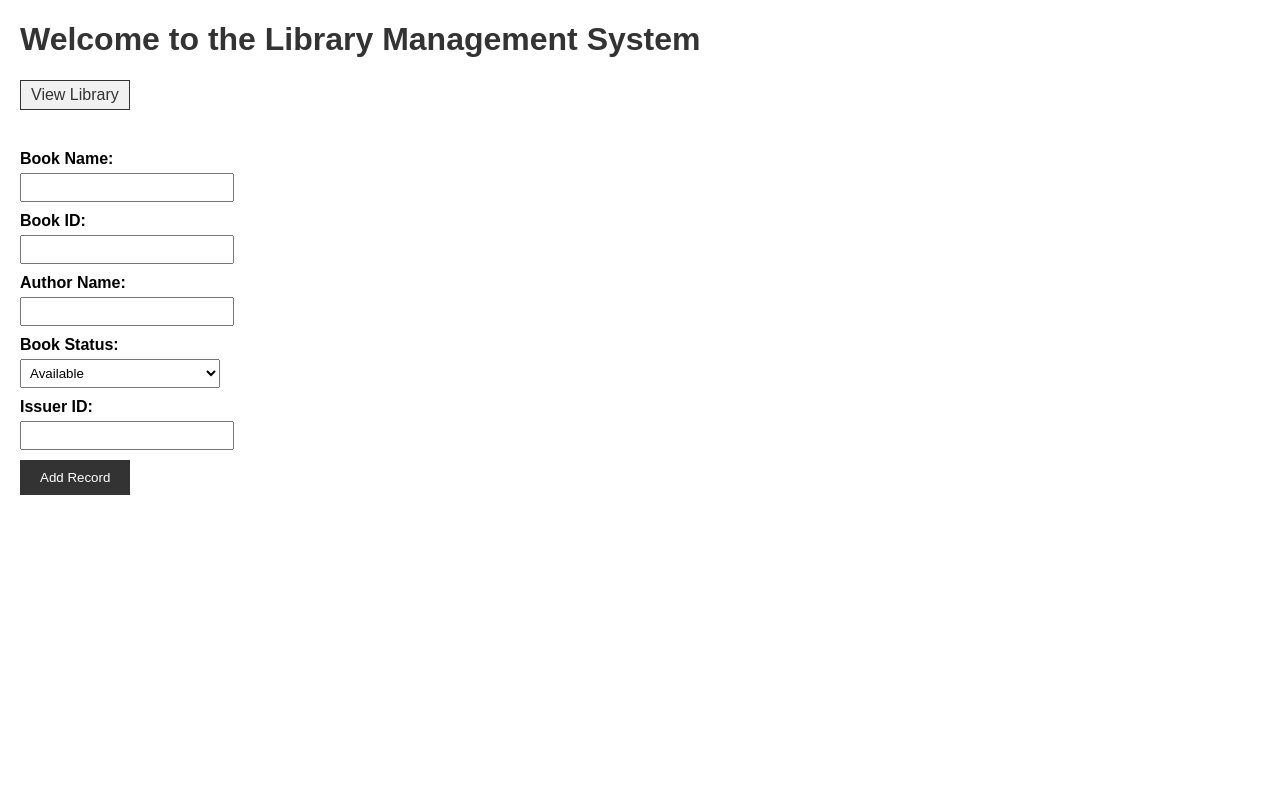
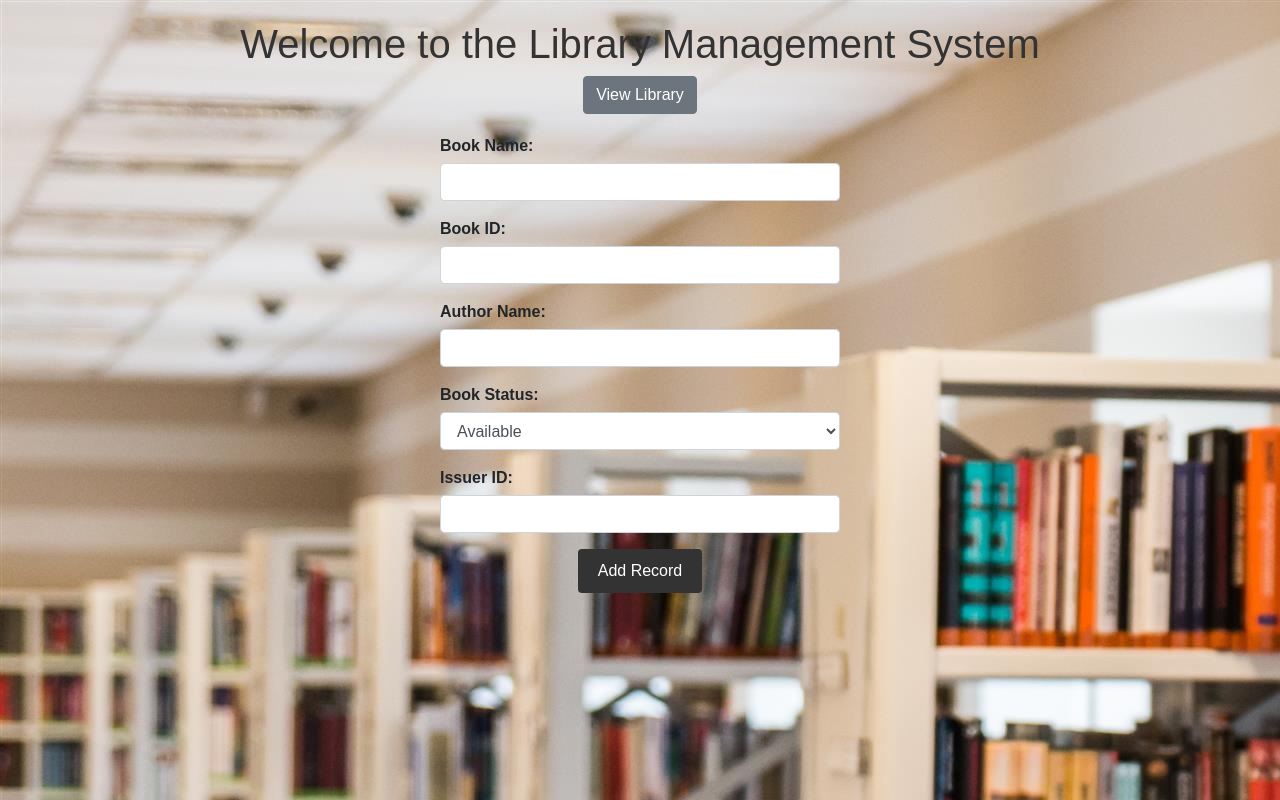
Before and after one commit to vishnuvardhanreddy31/library-management-system-gvr, a Flask app: page / in a window 1280 px wide. Run offline with Flask 3, Linux system fonts and the light colour scheme; some libraries are stand-ins or nearby versions.

Commit message:
new version

```diff
--- a/templates/index.html
+++ b/templates/index.html
@@ -3,18 +3,31 @@
 
 <head>
   <title>Library Management System</title>
+  <meta name="viewport" content="width=device-width, initial-scale=1">
+  <link rel="stylesheet" href="https://stackpath.bootstrapcdn.com/bootstrap/4.5.2/css/bootstrap.min.css">
   <style>
     body {
       font-family: Arial, sans-serif;
       margin: 20px;
+      background-image: url(../static/library.jpg);
+      background-repeat: no-repeat;
+      background-color: rgba(0, 0, 0, 0.7);
+      /* Transparent black background */
     }
 
     h1 {
       color: #333;
+      text-align: center;
+    }
+
+    .center-button {
+      text-align: center;
     }
 
     form {
       margin-top: 20px;
+      max-width: 400px;
+      margin: 0 auto;
     }
 
     label {
@@ -26,8 +39,9 @@
     input[type="text"],
     select {
       padding: 5px;
-      width: 200px;
+      width: 100%;
       margin-bottom: 10px;
+      box-sizing: border-box;
     }
 
     input[type="submit"] {
@@ -51,34 +65,55 @@
     a:hover {
       background-color: #333;
       color: #fff;
+      align-items: center;
+      display: inline;
     }
   </style>
 </head>
 
 <body>
-  <h1>Welcome to the Library Management System</h1>
-  <a href="/view">View Library</a>
+  <div class="container">
+    <h1 class="text-center">Welcome to the Library Management System</h1>
+    <div class="text-center">
+      <a href="/view" class="btn btn-secondary">View Library</a>
+    </div>
+
     <form action="/add" method="post">
+      <div class="form-group">
         <label for="bk_name">Book Name:</label>
-    <input type="text" name="bk_name" id="bk_name" required><br>
+        <input type="text" name="bk_name" id="bk_name" class="form-control" required>
+      </div>
 
+      <div class="form-group">
         <label for="bk_id">Book ID:</label>
-    <input type="text" name="bk_id" id="bk_id" required><br>
+        <input type="text" name="bk_id" id="bk_id" class="form-control" required>
+      </div>
 
+      <div class="form-group">
         <label for="author_name">Author Name:</label>
-    <input type="text" name="author_name" id="author_name" required><br>
+        <input type="text" name="author_name" id="author_name" class="form-control" required>
+      </div>
 
+      <div class="form-group">
         <label for="bk_status">Book Status:</label>
-    <select name="bk_status" id="bk_status" required>
+        <select name="bk_status" id="bk_status" class="form-control" required>
           <option value="Available">Available</option>
           <option value="Issued">Issued</option>
-    </select><br>
+        </select>
+      </div>
 
+      <div class="form-group">
         <label for="issuer_id">Issuer ID:</label>
-    <input type="text" name="issuer_id" id="issuer_id"><br>
+        <input type="text" name="issuer_id" id="issuer_id" class="form-control">
+      </div>
 
-    <input type="submit" value="Add Record">
+      <div class="text-center">
+        <input type="submit" value="Add Record" class="btn btn-primary">
+      </div>
     </form>
+  </div>
+
+  <script src="https://stackpath.bootstrapcdn.com/bootstrap/4.5.2/js/bootstrap.min.js"></script>
 </body>
 
 </html>
```
Also changed, not shown: app.py (+0 -240 lines), templates/update.html (+46 -9 lines), templates/view.html (+47 -10 lines), data.db, static/1.png (added), static/library.jpg (added). Lines whose indentation alone changed are shown as unchanged.
